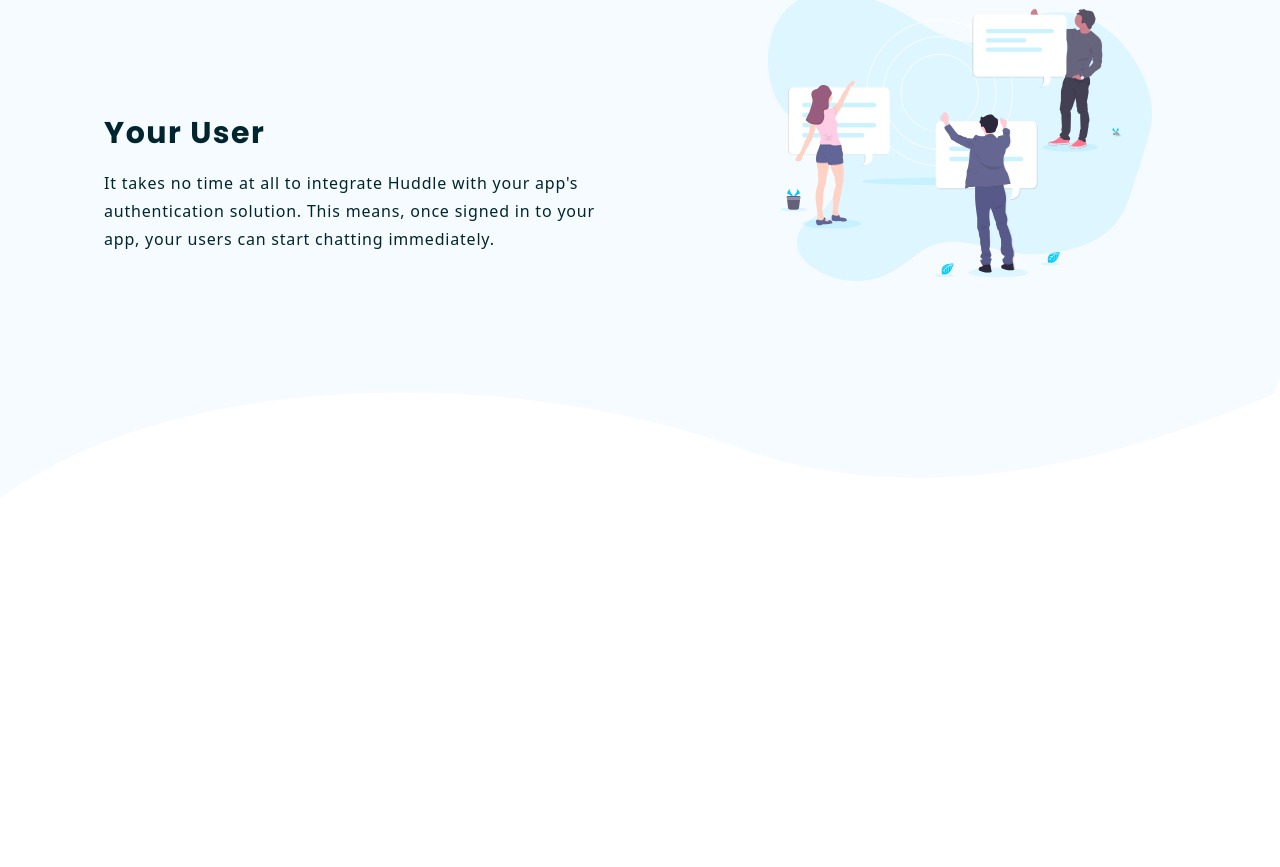
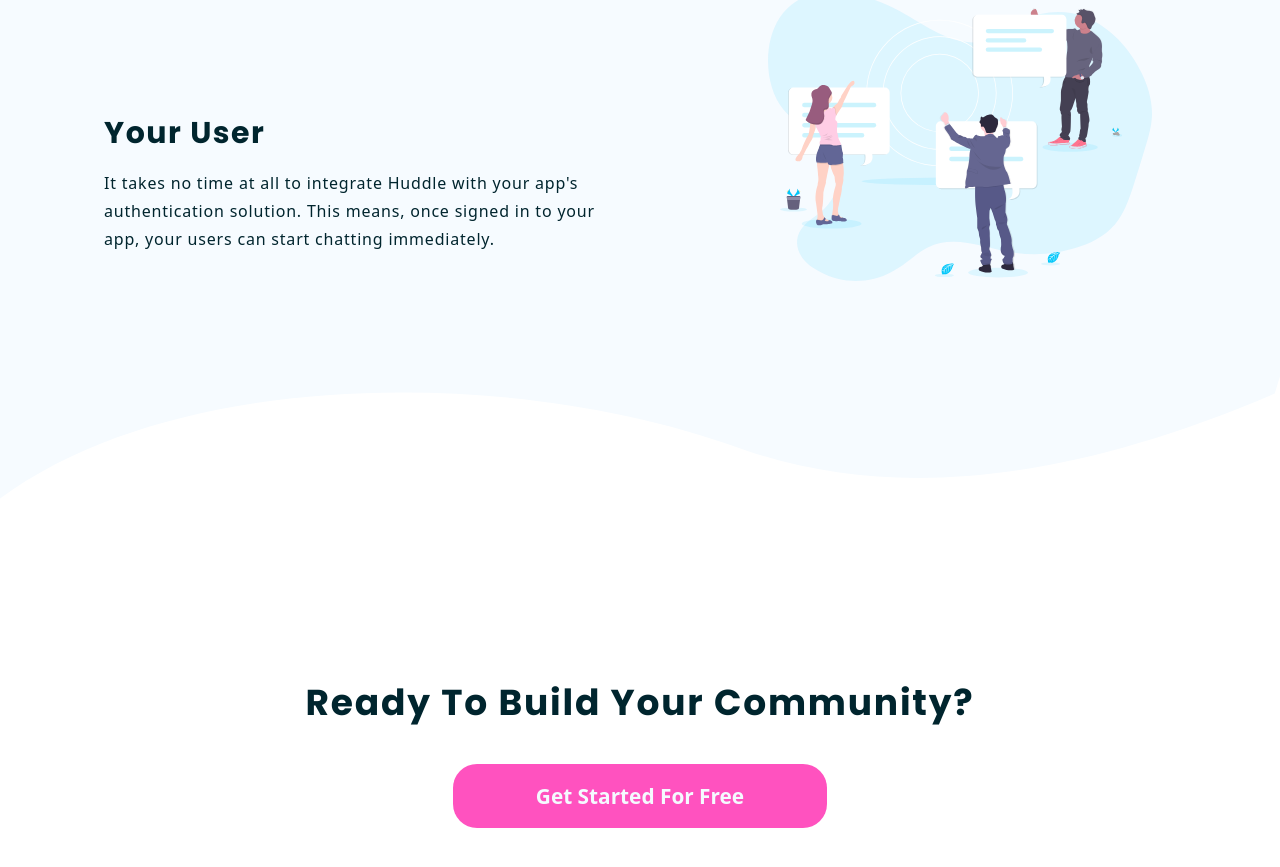
Before and after one commit to Yashbabani0/huddle-landing-page-with-curved-sections-master, a React (Vite) app: page / in a window 1280 px wide. Shown: the part 2776-3643 px from the top of the page. Before the commit the page ends 3371 px from the top, so only its background shows below. Built offline with nearby package versions, Linux system fonts and the light colour scheme.

Commit message:
ReadyToBuild Add

```diff
--- a/src/App.jsx
+++ b/src/App.jsx
@@ -5,6 +5,7 @@
 import GrowTogether from "./Components/GrowTogether";
 import FlowingConversations from "./Components/FlowingConversations";
 import YourUser from "./Components/YourUser";
+import ReadyToBuild from "./Components/ReadyToBuild";
 
 export default function App() {
   return (
@@ -14,6 +15,7 @@
       <GrowTogether />
       <FlowingConversations />
       <YourUser />
+      <ReadyToBuild />
     </div>
   );
 }
--- /dev/null
+++ b/src/Components/ReadyToBuild.jsx
@@ -0,0 +1,10 @@
+import React from 'react'
+
+export default function ReadyToBuild() {
+  return (
+    <div className='flex flex-col items-center justify-center text-center min-w-full h-[20em] mb-[5em] px-[1em]'>
+        <h2 className='text-2xl md:text-4xl tracking-wider'>Ready To Build Your Community?</h2>
+        <button className="bg-pink text-veryPaleBlue rounded-3xl w-[15em] h-10 md:text-[1.3em] md:font-semibold md:w-[18em] md:h-16 mt-[2em] hover:bg-lightPink cursor-pointer font-bold">Get Started For Free</button>
+    </div>
+  )
+}
```
